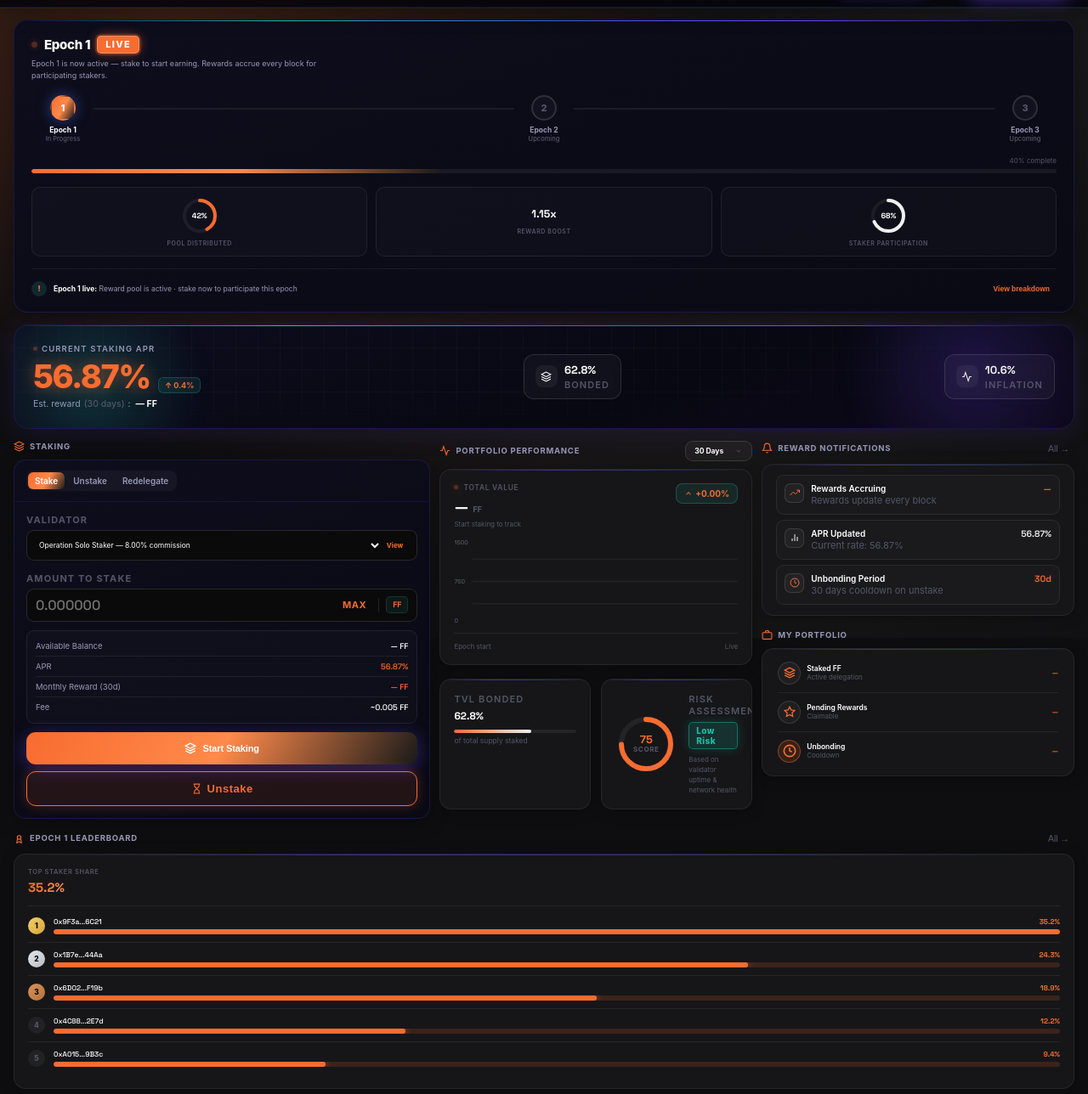
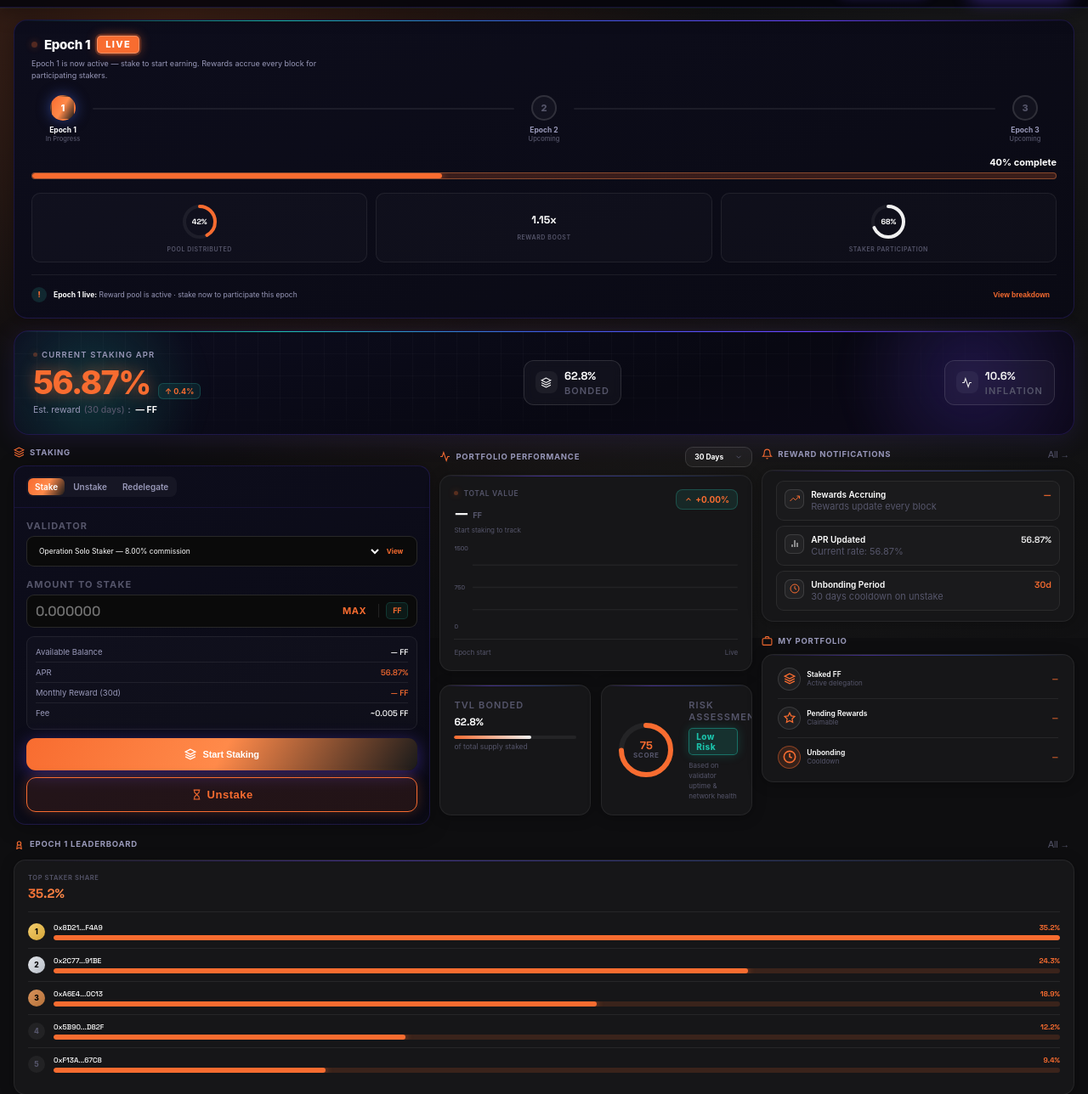
Before and after one commit to falconfinance-staking/ff-staking, a plain HTML site: page index.html in a window 1280 px wide. Shown: the part 49-1337 px from the top of the page at 85% size. Drawn offline with Linux system fonts and the light colour scheme.

Commit message:
Add files via upload

```diff
--- a/index.html
+++ b/index.html
@@ -252,9 +252,9 @@ to{transform:rotate(360deg) translateX(0)}}
 .epoch-node-conn{flex:1;height:2px;background:var(--border);margin:15px -2px 0;border-radius:2px;}
 .epoch-node-conn.done{background:linear-gradient(90deg,var(--teal),var(--blue));}
 .epoch-progress-wrap{margin-bottom:16px;}
-.epoch-progress-top{display:flex;justify-content:space-between;font-size:8px;color:var(--text3);margin-bottom:5px;}
-.epoch-progress{height:5px;background:rgba(255,255,255,0.06);border-radius:3px;overflow:hidden;}
-.epoch-progress-fill{height:100%;border-radius:3px;background:var(--brand-grad);transition:width .6s ease;}
+.epoch-progress-top{display:flex;justify-content:space-between;font-size:11px;color:#fff;font-weight:700;margin-bottom:5px;}
+.epoch-progress{height:8px;background:rgba(248,108,48,0.20);border-radius:4px;overflow:hidden;border:1px solid rgba(255,138,74,0.40);}
+.epoch-progress-fill{height:100%;border-radius:4px;background:#F86C30;box-shadow:0 0 10px rgba(248,108,48,0.75);transition:width .6s ease;}
 .epoch-stats{display:grid;grid-template-columns:repeat(3,1fr);gap:10px;}
 .epoch-stat{background:rgba(255,255,255,0.02);border:1px solid var(--border);border-radius:10px;padding:10px;text-align:center;display:flex;flex-direction:column;align-items:center;justify-content:center;gap:5px;}
 .epoch-stat-val{font-family:var(--mono);font-size:12.5px;font-weight:700;color:#fff;margin-bottom:3px;}
@@ -284,7 +284,7 @@ to{transform:rotate(360deg) translateX(0)}}
 .wallet-chip{display:flex;align-items:center;gap:8px;background:#050505;border:1px solid rgba(108,71,255,0.3);box-shadow:0 4px 24px rgba(108,71,255,0.15);border-radius:10px;padding:10px 13px;}
 .wallet-chip-dot{width:7px;height:7px;border-radius:50%;background:var(--teal);box-shadow:0 0 6px var(--teal);flex-shrink:0;}
 .wallet-chip-addr{flex:1;font-family:var(--mono);font-size:9px;color:#fff;font-weight:600;}
-.wallet-chip-net{font-size:7px;font-weight:700;text-transform:uppercase;color:var(--text3);background:rgba(255,255,255,0.05);padding:3px 7px;border-radius:5px;flex-shrink:0;}
+.wallet-chip-net{font-size:9px;font-weight:700;text-transform:uppercase;color:#fff;background:rgba(248,108,48,0.22);padding:3px 7px;border-radius:5px;flex-shrink:0;}
 .nav-wallet-btn{display:flex;align-items:center;gap:6px;padding:7px 12px;border-radius:10px;background:var(--brand-grad);border:none;color:#fff;font-size:9px;font-weight:700;cursor:pointer;transition:all .2s;white-space:nowrap;flex-shrink:0;box-shadow:0 3px 14px rgba(108,71,255,0.35);}
 .nav-wallet-btn:hover{filter:brightness(1.08);box-shadow:0 4px 20px rgba(108,71,255,0.55);transform:translateY(-1px);}
 .nav-wallet-btn.connected{background:var(--brand-grad);border:none;}
@@ -1664,7 +1664,7 @@ function toggleEpochRecap(){var d=document.getElementById('epochRecapDetail');d.
 
 function initLeaderboard(){
   var list=document.getElementById('leaderboardList'); if(!list) return;
-  var data=[{addr:'0x9F3a...6C21',share:35.2},{addr:'0x1B7e...44Aa',share:24.3},{addr:'0x6D02...F19b',share:18.9},{addr:'0x4C88...2E7d',share:12.2},{addr:'0xA015...9B3c',share:9.4}];
+  var data=[{addr:'0x8D21...F4A9',share:35.2},{addr:'0x2C77...91BE',share:24.3},{addr:'0xA6E4...0C13',share:18.9},{addr:'0x5B90...D82F',share:12.2},{addr:'0xF13A...67C8',share:9.4}];
   var ranks=['gold','silver','bronze','',''];
   var max=data[0].share;
   var h='';
```
